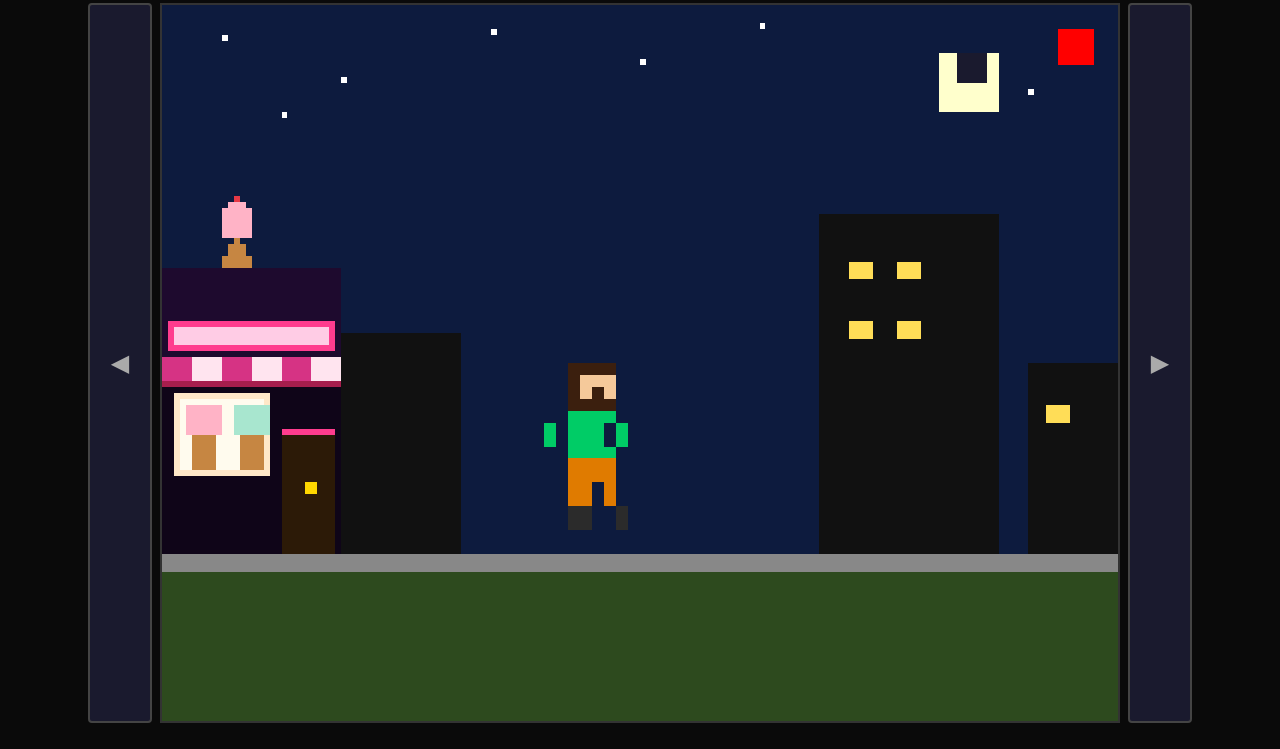
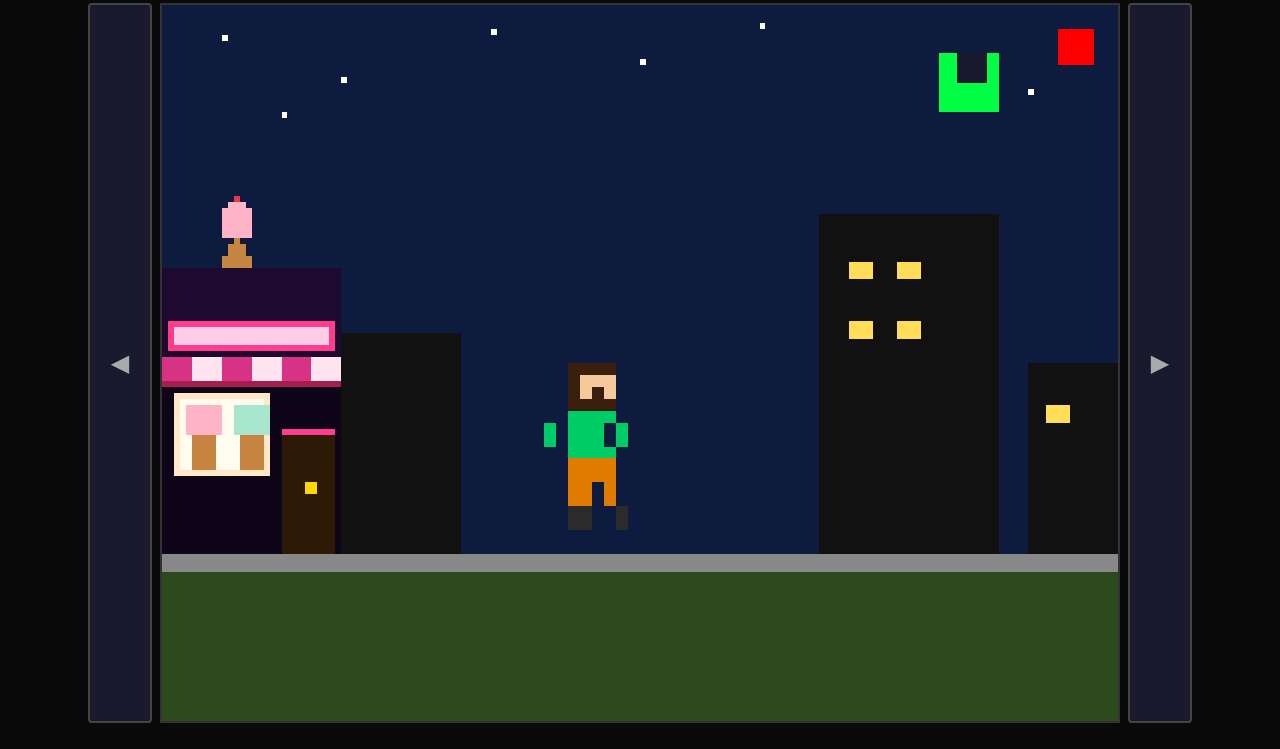
Before and after one commit to jesusroa1/PiscatawayPanic, a plain HTML site: page index.html in a window 1280 px wide. Shown: the part 51-800 px from the top of the page. Drawn offline with Linux system fonts and the light colour scheme.

Commit message:
Change moon to green for pipeline test (#9)
https://claude.ai/code/session_01HKh81QGA3e1uPyvcezXBc7

Co-authored-by: Claude <noreply@anthropic.com>

```diff
--- a/index.html
+++ b/index.html
@@ -287,7 +287,7 @@
       ctx.fillRect(0, 0, W, H);
 
       // Moon
-      ctx.fillStyle = '#ffffcc';
+      ctx.fillStyle = '#00ff44';
       ctx.fillRect(130, 8, 10, 10);
       ctx.fillStyle = '#1a1a2e';
       ctx.fillRect(133, 8, 5, 5); // crescent cut
```
